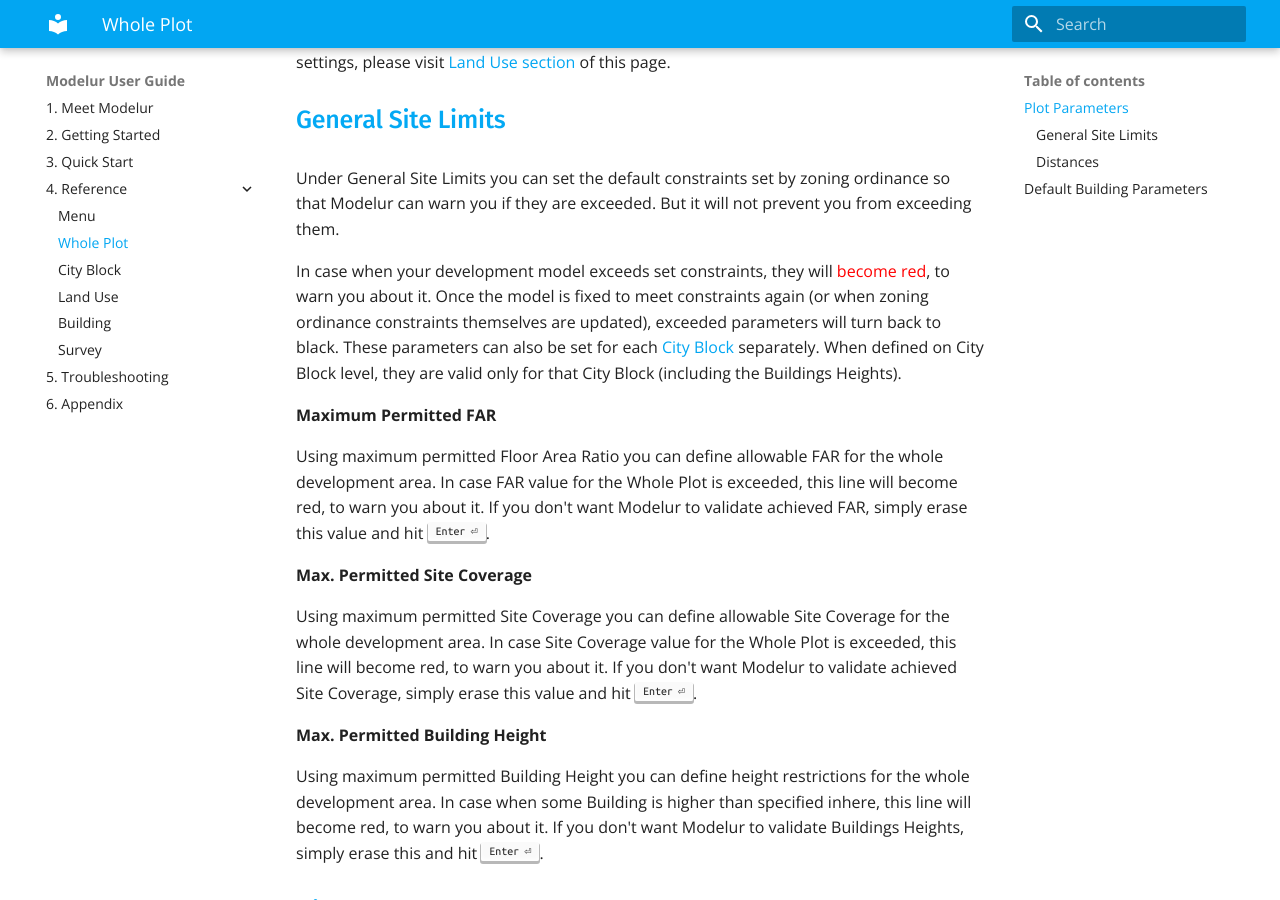
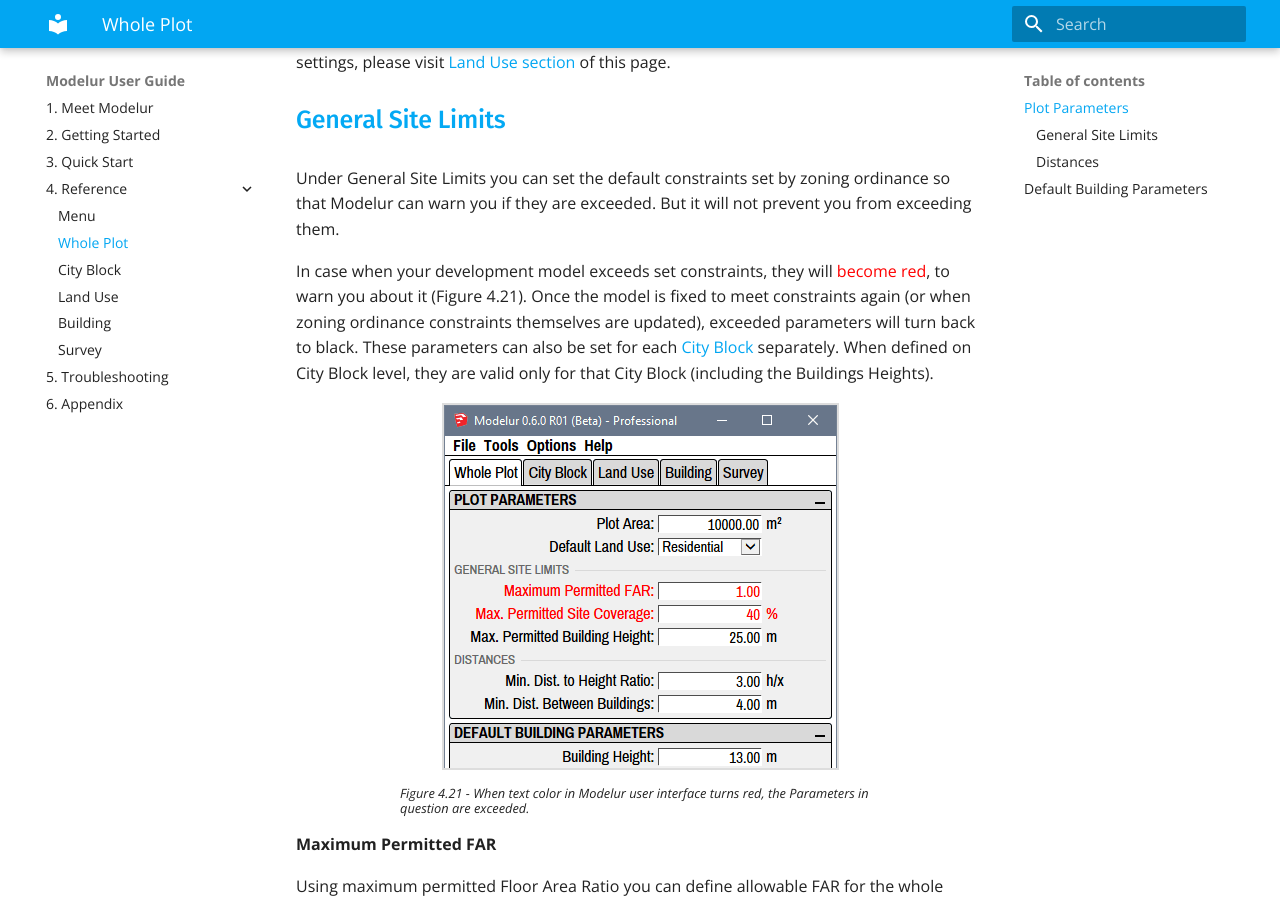
Before and after one commit to Modelur/docs, an MkDocs documentation site: the page built from docs/reference/whole_plot.md, in a window 1280 px wide and 900 px high, scrolled down 689 px. Built offline with MkDocs 1.6.1 and Material for MkDocs 9.7.7, drawn with Linux system fonts in a browser that asks for light colours; old or Windows-style settings are respelled for this version of MkDocs.

Commit message:
Added exceeded site limits image.

```diff
--- a/docs/reference/whole_plot.md
+++ b/docs/reference/whole_plot.md
@@ -16,7 +16,10 @@
 
 Under General Site Limits you can set the default constraints set by zoning ordinance so that Modelur can warn you if they are exceeded. But it will not prevent you from exceeding them.
 
-In case when your development model exceeds set constraints, they will <span style="color:red">become red</span>, to warn you about it. Once the model is fixed to meet constraints again (or when zoning ordinance constraints themselves are updated), exceeded parameters will turn back to black. These parameters can also be set for each [City Block](city_block/#selected-city-block-parameters) separately. When defined on City Block level, they are valid only for that City Block (including the Buildings Heights).
+In case when your development model exceeds set constraints, they will <span style="color:red">become red</span>, to warn you about it (Figure 4.21). Once the model is fixed to meet constraints again (or when zoning ordinance constraints themselves are updated), exceeded parameters will turn back to black. These parameters can also be set for each [City Block](city_block/#selected-city-block-parameters) separately. When defined on City Block level, they are valid only for that City Block (including the Buildings Heights).
+
+![Exceeded Site Limits](../img/modelur_exceeded_site_limits.png)
+<figcaption>Figure 4.21 - When text color in Modelur user interface turns red, the Parameters in question are exceeded.</figcaption>
 
 **Maximum Permitted FAR**
 
```
Also changed, not shown: docs/img/modelur_exceeded_site_limits.png (added).
